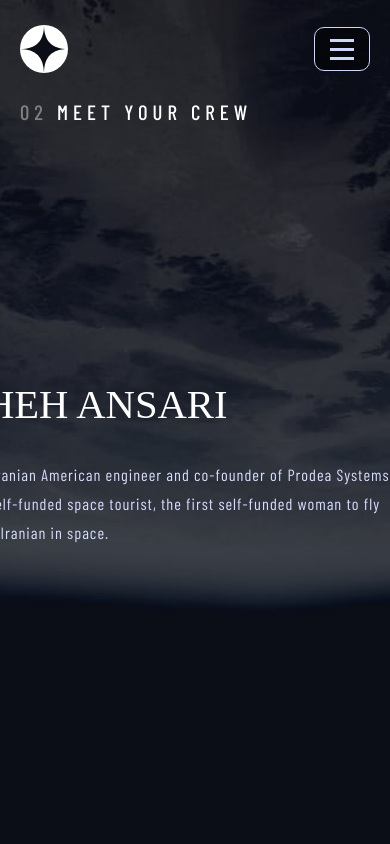
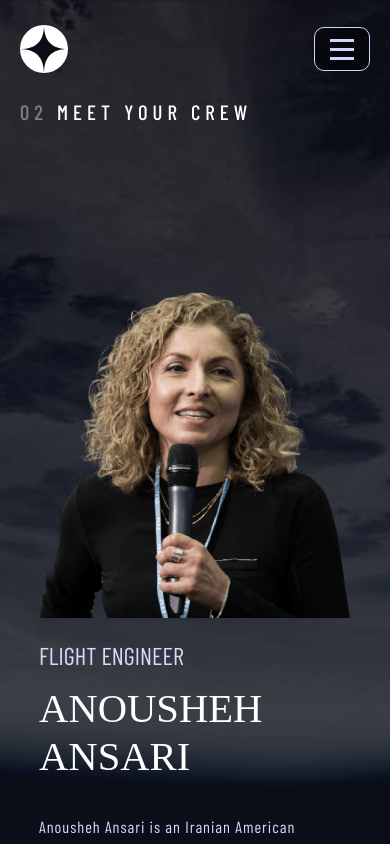
Before and after one commit to M8Eggman/React-Space-Router, a React (Vite) app: page /React-Space-Router/crew/anousheh in a window 390 px wide. Shown: the top 844 px of the page. Built offline with nearby package versions, Linux system fonts and the light colour scheme; a web font is replaced by a local one.

Commit message:
responsive crew fini

```diff
--- a/src/pages/crew/CrewContent.css
+++ b/src/pages/crew/CrewContent.css
@@ -2,14 +2,14 @@
   background-image: url("../../assets/crew/background-crew-desktop.jpg");
   background-size: cover;
   background-position: center;
-  height: 100%;
+  min-height: 100%;
 }
 .crew {
   padding-top: 250px;
   display: flex;
   justify-content: center;
   align-items: center;
-  gap: 150px;
+  gap: 100px;
 }
 .crewContent > nav > ul {
   list-style: none;
@@ -67,13 +67,41 @@
 .crewImg img {
   width: 400px;
 }
+@media screen and (max-width: 992px) {
+  .crew {
+    padding-top: 200px;
+    display: flex;
+    flex-direction: column-reverse;
+    justify-content: initial;
+    gap: 20px;
+  }
+  .crewContent > nav {
+    margin-bottom: 20px;
+  }
+}
 @media screen and (max-width: 768px) {
   .sectionCrew {
     background-image: url("../../assets/crew/background-crew-tablet.jpg");
+  }
+  .crew {
+    padding-top: 100px;
+  }
+  .crewContentDescription {
+    width: 80vw;
   }
 }
 @media screen and (max-width: 576px) {
   .sectionCrew {
     background-image: url("../../assets/crew/background-crew-mobile.jpg");
   }
+  .crew {
+    padding-top: 150px;
+  }
+  .crewImg {
+    width: 80vw;
+    height: 120vw;
+  }
+  .crewImg img {
+    width: 80vw;
+  }
 }
--- a/src/pages/crew/CrewContent.jsx
+++ b/src/pages/crew/CrewContent.jsx
@@ -18,7 +18,7 @@ export default function CrewContent() {
             <nav>
               <ul>
                 {dataCrew.map((item) => (
-                  <li>
+                  <li key={item.link}>
                     <NavLink to={`/React-Space-Router/crew/${item.link}`}></NavLink>
                   </li>
                 ))}
```
